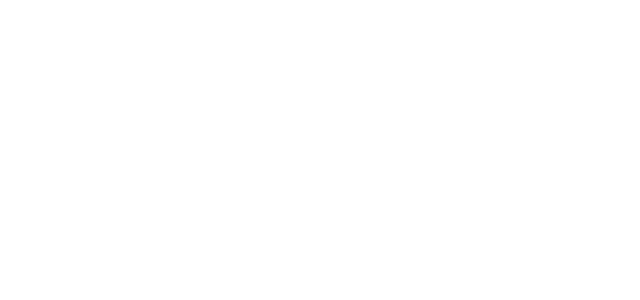
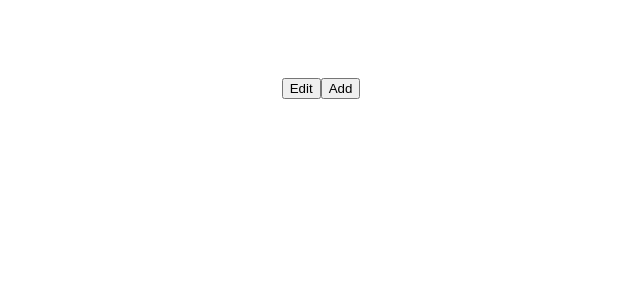
Before and after one commit to tomwjerry/locblox, a Vue app: page / in a window 1280 px wide. Shown: the top 300 px of the page, without its empty margins (319-959 px from the left). Built offline with nearby package versions, Linux system fonts and the light colour scheme.

Commit message:
Editable blocks

```diff
--- a/src/App.vue
+++ b/src/App.vue
@@ -1,7 +1,31 @@
 <template>
+    <text-block v-for="(content, index) in contentList"
+        :key="index"
+        :edit="edit"
+        :value="content"
+    ></text-block>
 
+    <button @click="edit = !edit" type="button">Edit</button>
+    <button @click="addElement()" type="button">Add</button>
 </template>
 
 <script>
+    import TextBlock from './components/TextBlock.vue';
 
+    export default {
+        data() {
+            return {
+                contentList: ['&nbsp;'],
+                edit: false
+            };
+        },
+        components: {
+            'text-block': TextBlock
+        },
+        methods: {
+            addElement() {
+                this.contentList.push('&nbsp;');
+            }
+        }
+    };
 </script>
--- /dev/null
+++ b/src/components/TextBlock.vue
@@ -0,0 +1,12 @@
+<template>
+    <div :contenteditable="edit" v-html="value"></div>
+</template>
+
+<script>
+export default {
+    props: {
+        edit: Boolean,
+        value: String
+    }
+};
+</script>
```
Also changed, not shown: src/main.js (+4 -4 lines).
